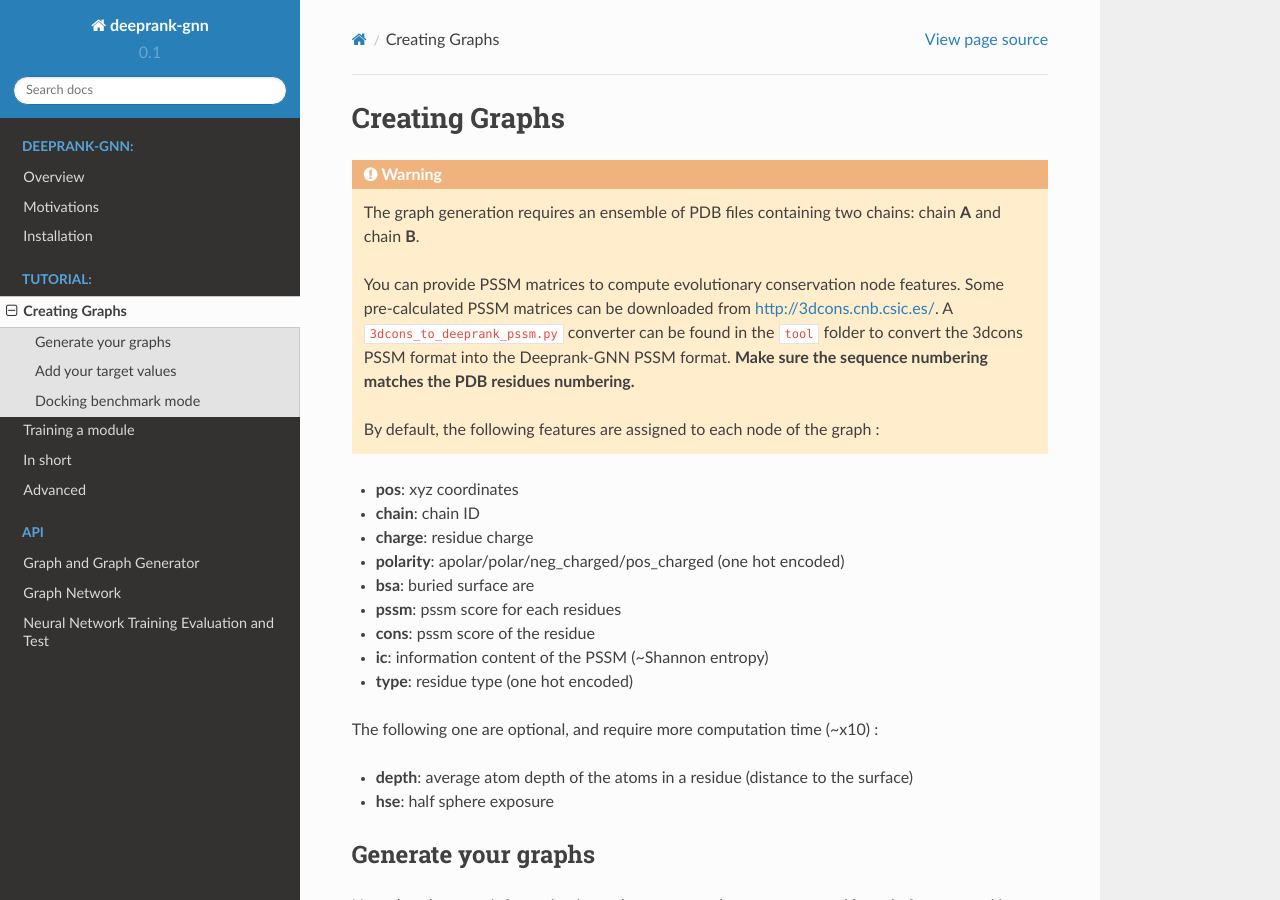
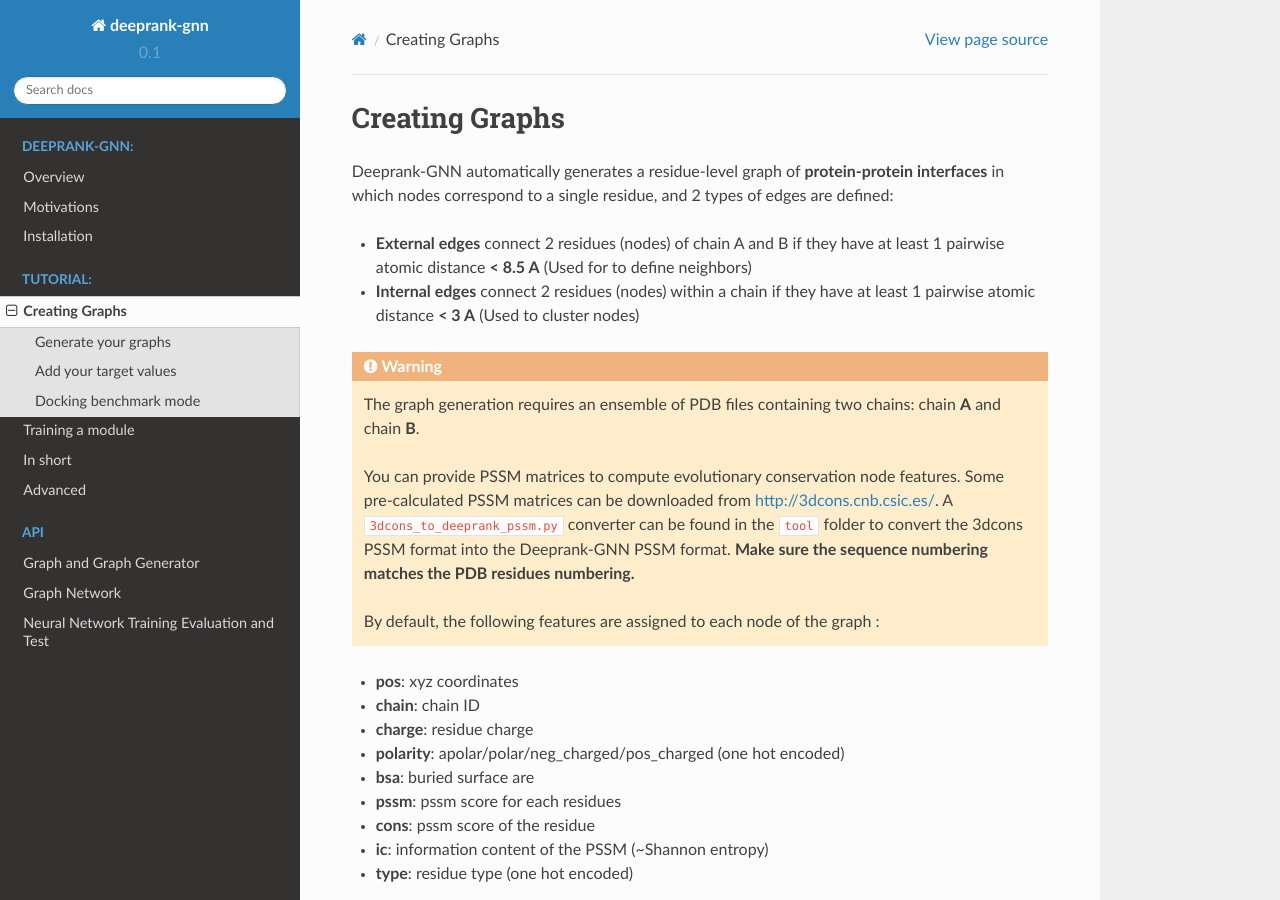
Before and after one commit to DeepRank/Deeprank-GNN, a Sphinx documentation site: the page built from docs/tutorial.generate_graph.rst, in a window 1280 px wide and 900 px high. Built offline with Sphinx 7.4.7 and the Read the Docs theme 2.0.0, drawn with Linux system fonts in a browser that asks for light colours.

Commit message:
Update tutorial.generate_graph.rst

```diff
--- a/docs/tutorial.generate_graph.rst
+++ b/docs/tutorial.generate_graph.rst
@@ -3,6 +3,13 @@
 
 Creating Graphs
 =====================================
+
+Deeprank-GNN automatically generates a residue-level graph of **protein-protein interfaces** in which nodes correspond to a single residue, and 2 types of edges are defined:
+
+- **External edges** connect 2 residues (nodes) of chain A and B if they have at least 1 pairwise atomic distance **< 8.5 A** (Used for to define neighbors)
+
+- **Internal edges** connect 2 residues (nodes) within a chain if they have at least 1 pairwise atomic distance **< 3 A** (Used to cluster nodes)
+
 
 .. warning::
   The graph generation requires an ensemble of PDB files containing two chains: chain **A** and chain **B**.
```
